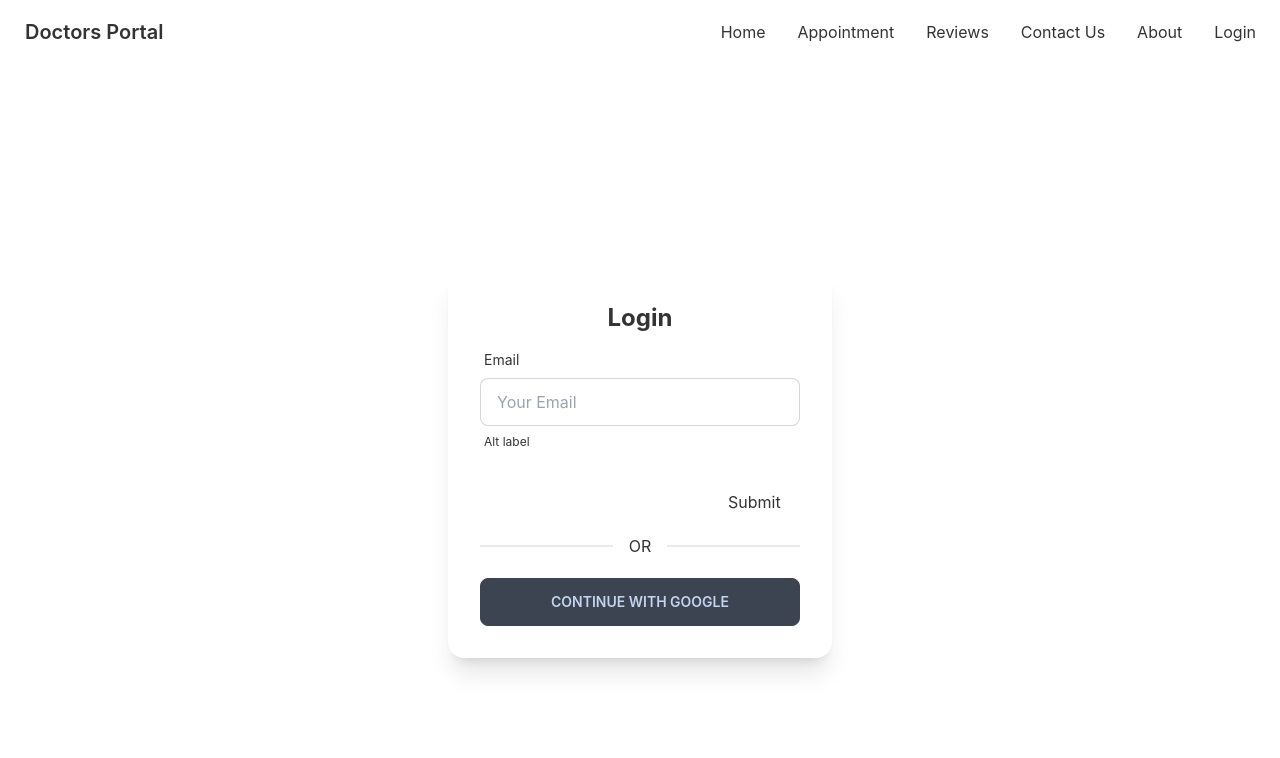
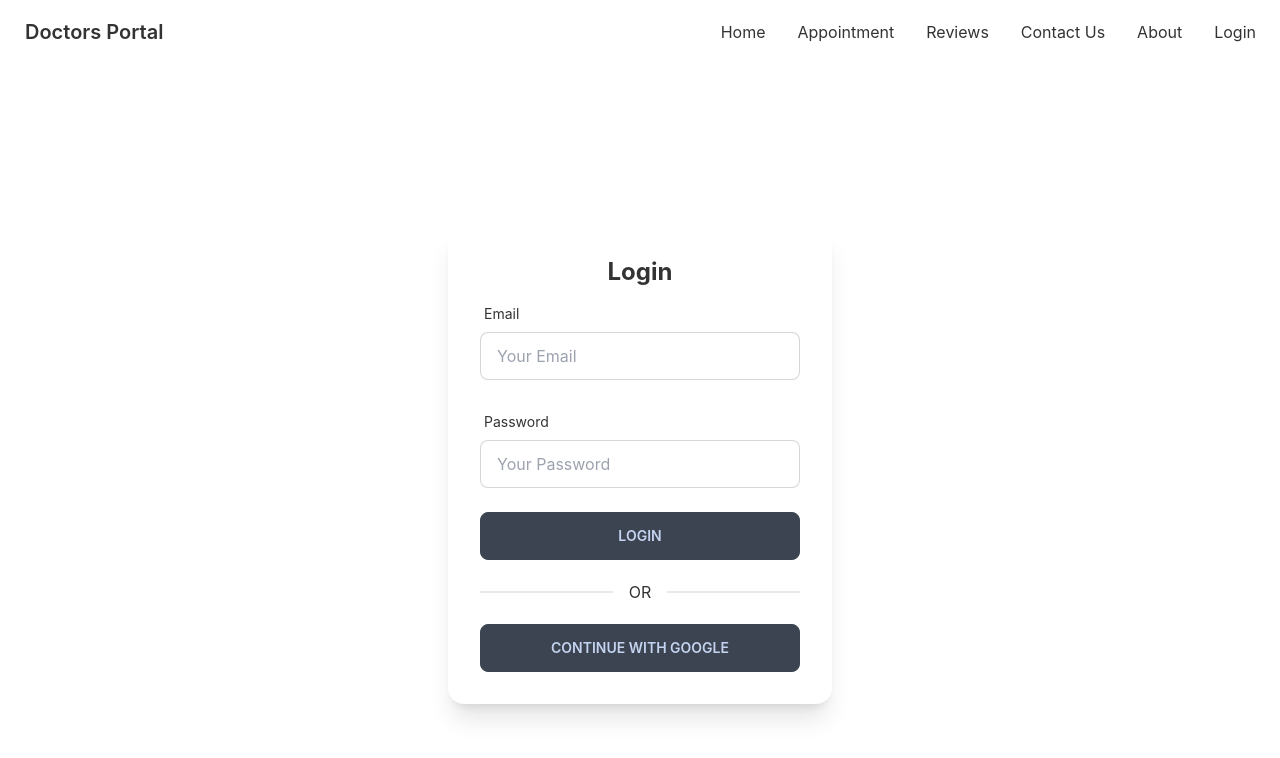
Before and after one commit to shafiquetuhin01/doctors-portal, a React (Create React App) app: page /login in a window 1280 px wide. Shown: the top 758 px of the page. Built offline with nearby package versions, Linux system fonts and the light colour scheme; no server answers.

Commit message:
login form updating

```diff
--- a/src/Pages/Login/Login.js
+++ b/src/Pages/Login/Login.js
@@ -24,30 +24,70 @@
           <div className="form-control w-full max-w-xs">
             <label className="label">
               <span className="label-text">Email</span>
-
             </label>
             <input
               type="email"
               placeholder="Your Email"
               className="input input-bordered w-full max-w-xs"
-              {...register("email", {...register("test", {
-                pattern: /[A-Za-z]{3}/
-              })})}
+              {...register("email", {
+                required: {
+                  value: true,
+                  message: "Email is required",
+                },
+                pattern: {
+                  value: /[a-z0-9]+@[a-z]+\.[a-z]{2,3}/,
+                  message: "Provide a valid email",
+                },
+              })}
             />
             <label className="label">
-              <span className="label-text-alt">Alt label</span>
-
+              {errors.email?.type === "required" && (
+                <span className="label-text-alt text-red-500">
+                  {errors.email.message}
+                </span>
+              )}
+              {errors.email?.type === "pattern" && (
+                <span className="label-text-alt text-red-500">
+                  {errors.email.message}
+                </span>
+              )}
+            </label>
+          </div>
+          <div className="form-control w-full max-w-xs">
+            <label className="label">
+              <span className="label-text">Password</span>
+            </label>
+            <input
+              type="password"
+              placeholder="Your Password"
+              className="input input-bordered w-full max-w-xs"
+              {...register("password", {
+                required: {
+                  value: true,
+                  message: "Password is required",
+                },
+                minLength: {
+                  value: 6,
+                  message: "Provide a password 6 characters or long",
+                },
+              })}
+            />
+            <label className="label">
+              {errors.password?.type === "required" && (
+                <span className="label-text-alt text-red-500">
+                  {errors.password.message}
+                </span>
+              )}
+              {errors.password?.type === "minLength" && (
+                <span className="label-text-alt text-red-500">
+                  {errors.password.message}
+                </span>
+              )}
             </label>
           </div>
 
           <form onSubmit={handleSubmit(onSubmit)}>
-            <input  />
-            {errors.firstName?.type === "required" && "First name is required"}
-
-            <input {...register("lastName", { required: true })} />
-            {errors.lastName && "Last name is required"}
-
-            <input type="submit" />
+            <input className="btn w-full max-w-xs" value="Login" type="submit" />
           </form>
           <div className="divider">OR</div>
           <button onClick={() => signInWithGoogle()} className="btn">
```
